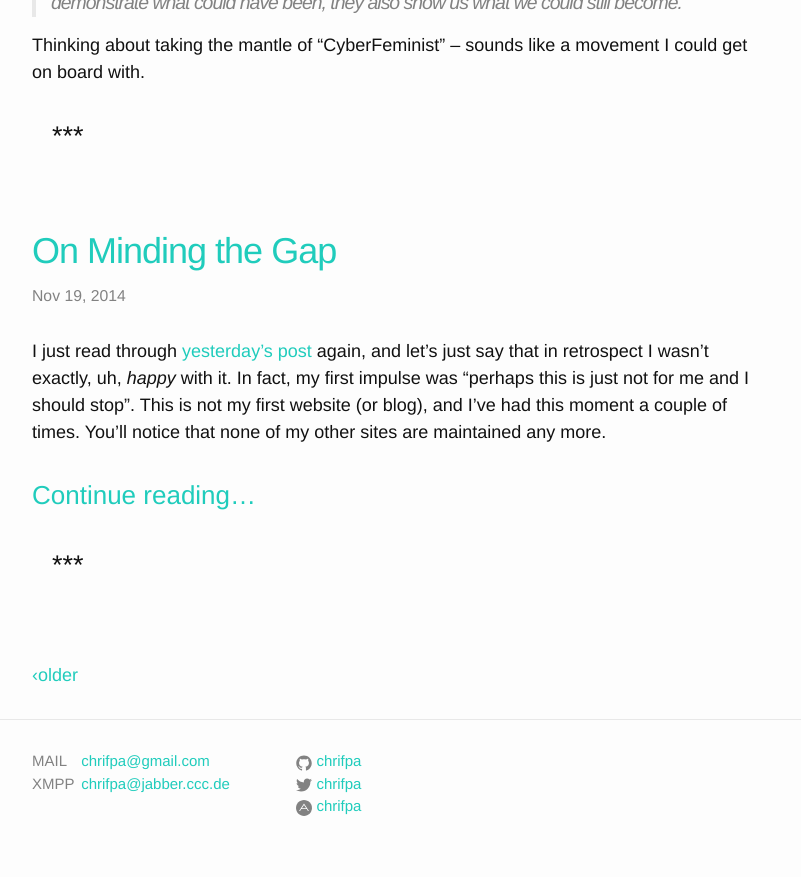
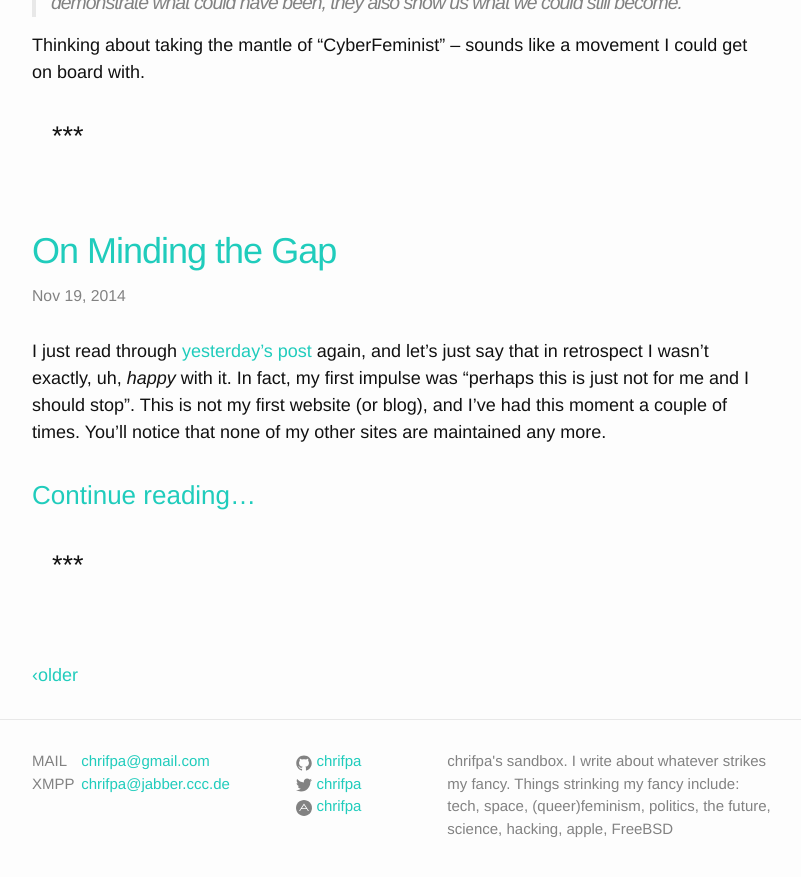
Before and after one commit to acdpnk/chrifpa.github.io, a Jekyll site: the page built from index.html, in a window 1280 px wide and 900 px high, scrolled down 5585 px. Shown: the top 877 px of the window, without its empty margins (238-1039 px from the left). Built offline with Jekyll 4.4.1, drawn with Linux system fonts in a browser that asks for light colours; the list of posts is cut into pages by our own code.

Commit message:
2014-11-26: change

```diff
--- a/_config.yml
+++ b/_config.yml
@@ -3,7 +3,7 @@ title: ACIDPINK
 feed_title: ACIDPINK
 email: chrifpa@gmail.com
 xmpp: chrifpa@jabber.ccc.de
-description: >
+description: "chrifpa's sandbox. I write about whatever strikes my fancy. Things strinking my fancy include: tech, space, (queer)feminism, politics, the future, science, hacking, apple, FreeBSD"
 
 
 
```
